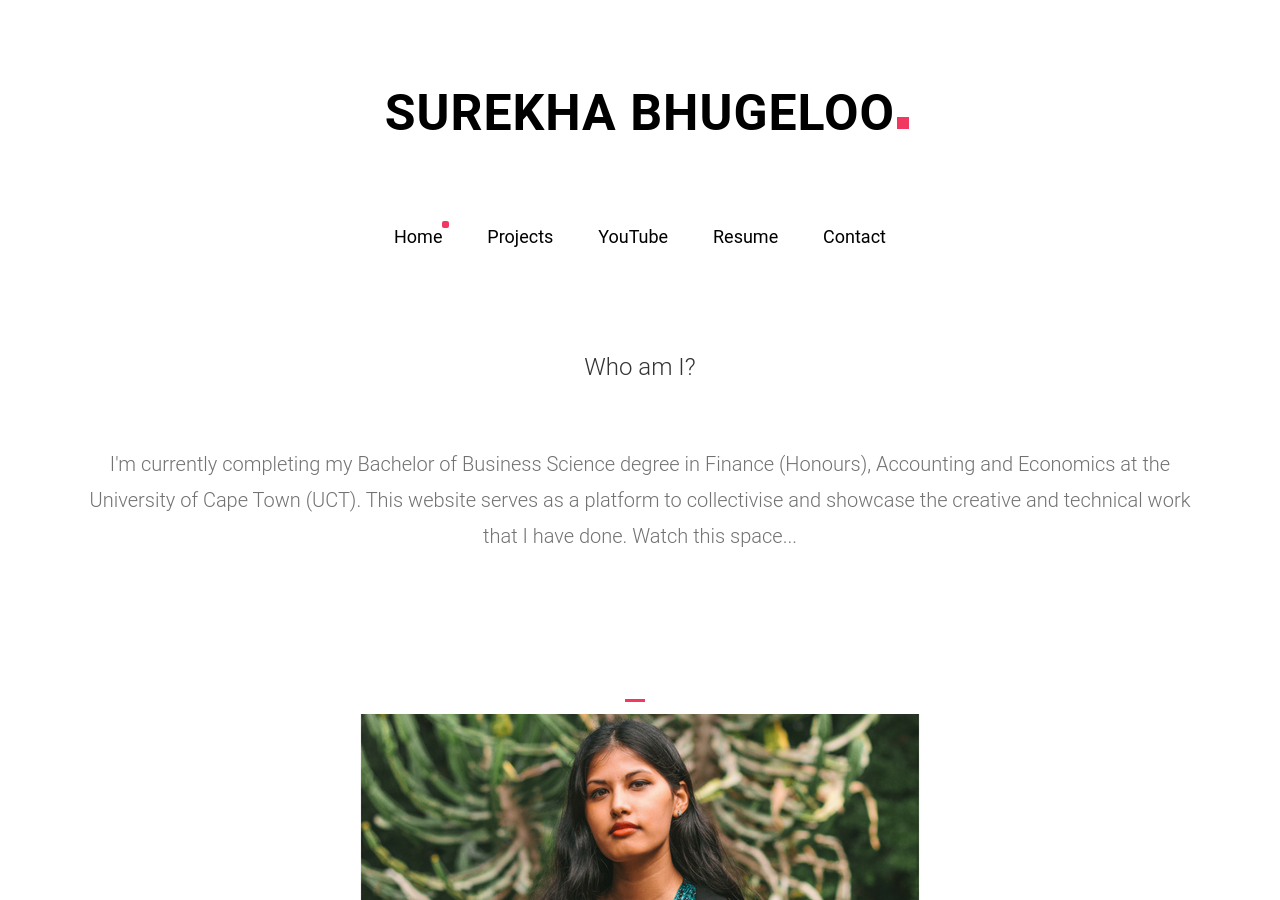
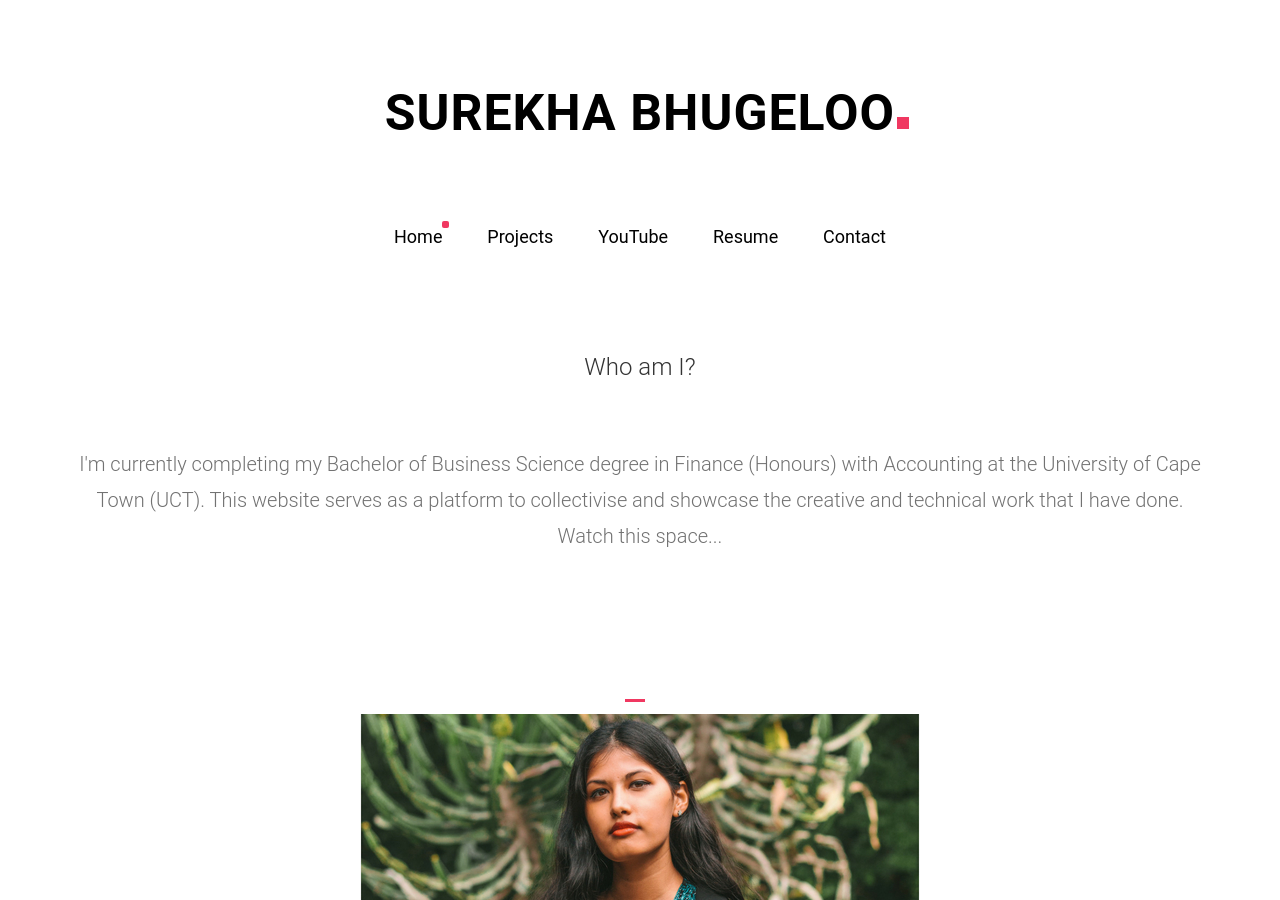
Before and after one commit to Surekha24/Surekha24.github.io, a Jekyll site: the page index.html, which Jekyll copies as it is, in a window 1280 px wide and 900 px high. Built offline with Jekyll 4.4.1, drawn with Linux system fonts in a browser that asks for light colours; nearby versions of some CDN libraries; library files that are not in the unit come from our copies; a script that is not in the unit is left out; some of the changed text lies outside the part shown.

Commit message:
Update index.html

```diff
--- a/index.html
+++ b/index.html
@@ -82,7 +82,7 @@
 			<div class="row">
 				<div class="col-md-12 text-center">
 					<h3>Who am I? </h3> </br>
-					<p>I'm currently completing my Bachelor of Business Science degree in Finance (Honours), Accounting and Economics at the University of Cape Town (UCT).
+					<p>I'm currently completing my Bachelor of Business Science degree in Finance (Honours) with Accounting at the University of Cape Town (UCT).
 					   This website serves as a platform to collectivise and showcase the creative and technical work that I have done. Watch this space...</p>
 				</div>
 			</div>
@@ -150,8 +150,8 @@
 							</div>
 						</div>
 						<div class="holder-section">
-							<h3>Services</h3>
-							<p>Coming soon!</p>
+							<h3>Work-in-progress</h3>
+							<p></p>
 						</div>
 					</div>
 
```
